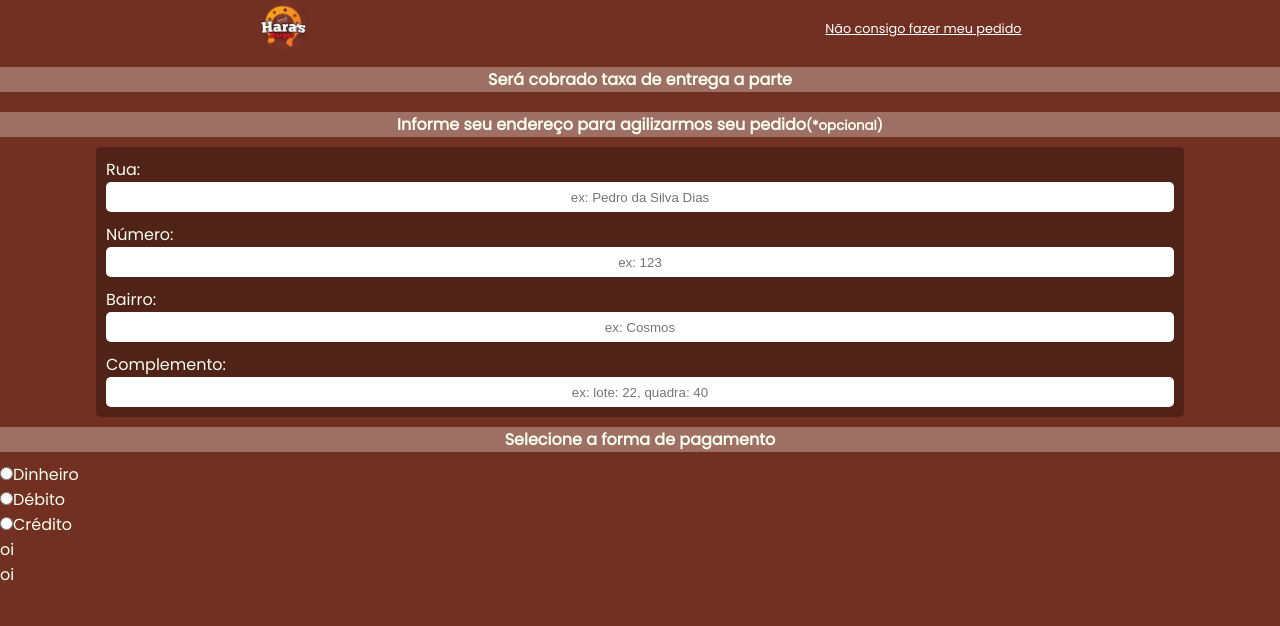
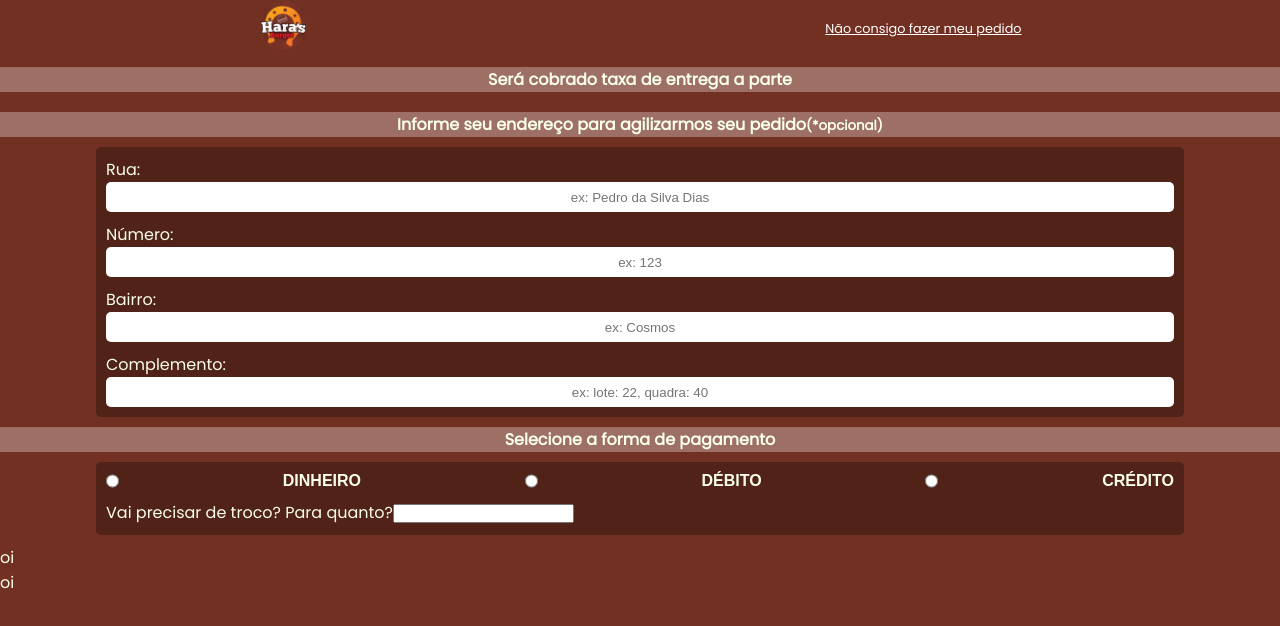
Before and after one commit to MoisesSantana/harasBurger, a Next.js app: page /carrinho in a window 1280 px wide. Shown: the top 626 px of the page. Built offline with nearby package versions, Linux system fonts and the light colour scheme.

Commit message:
componente Pagamento estilização básica

```diff
--- a/src/components/Pagamento.tsx
+++ b/src/components/Pagamento.tsx
@@ -1,8 +1,12 @@
 import React from 'react';
+import PagamentoContainer from '../styles/components/PagamentoComponent';
 
-const Pagamento: React.FC = () => (
+const Pagamento: React.FC = () => {
+  const troco = true;
+  return (
+    <PagamentoContainer>
       <div>
-    <div>
+
         <input
           type="radio"
           name="formaDePagamento"
@@ -11,8 +15,6 @@ const Pagamento: React.FC = () => (
         <label htmlFor="dinheiro">
           Dinheiro
         </label>
-    </div>
-    <div>
         <input
           type="radio"
           name="formaDePagamento"
@@ -21,8 +23,6 @@ const Pagamento: React.FC = () => (
         <label htmlFor="debito">
           Débito
         </label>
-    </div>
-    <div>
         <input
           type="radio"
           name="formaDePagamento"
@@ -32,7 +32,19 @@ const Pagamento: React.FC = () => (
           Crédito
         </label>
       </div>
-  </div>
+      <label
+        className="troco"
+        htmlFor="troco"
+      >
+        Vai precisar de troco? Para quanto?
+        <input
+          type="text"
+          name="troco"
+          id="troco"
+        />
+      </label>
+    </PagamentoContainer>
   );
+}
 
 export default Pagamento;
--- /dev/null
+++ b/src/styles/components/PagamentoComponent.ts
@@ -0,0 +1,30 @@
+import style from 'styled-components';
+
+const PagamentoContainer = style.section`
+  background-color: rgba(0, 0, 0, 0.3);
+  border-radius: 5px;
+  display: flex;
+  flex-direction: column;
+  margin: auto;
+  margin-bottom: 10px;
+  padding: 10px;
+  width: 85%;
+
+  div {
+    display: flex;
+    justify-content: space-between;
+    margin-bottom: 10px;
+
+    label {
+      font-family: sans-serif;
+      font-weight: 600;
+      text-transform: uppercase;
+    }
+  }
+
+  troco {
+    width: 100%;
+  }
+`;
+
+export default PagamentoContainer;
```
Lines whose indentation alone changed are shown as unchanged.
